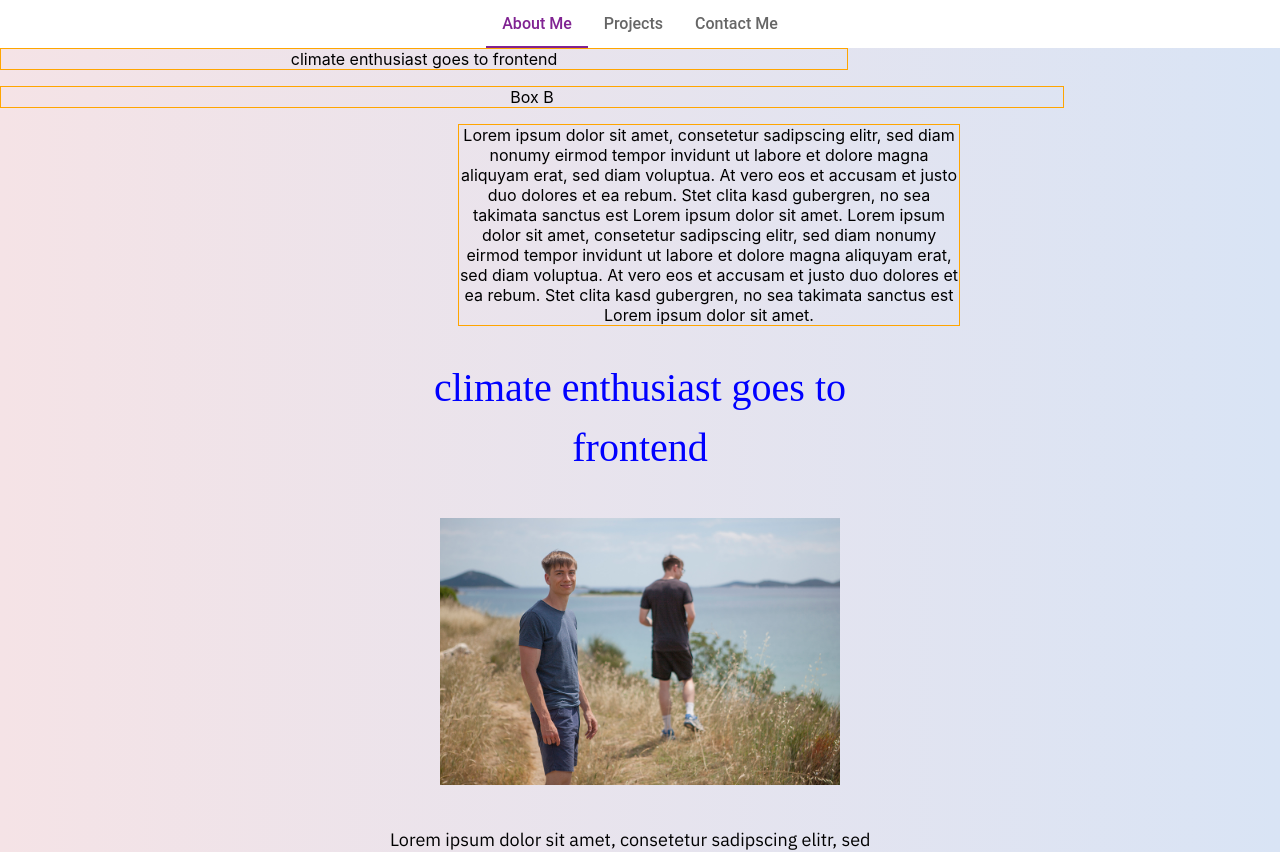
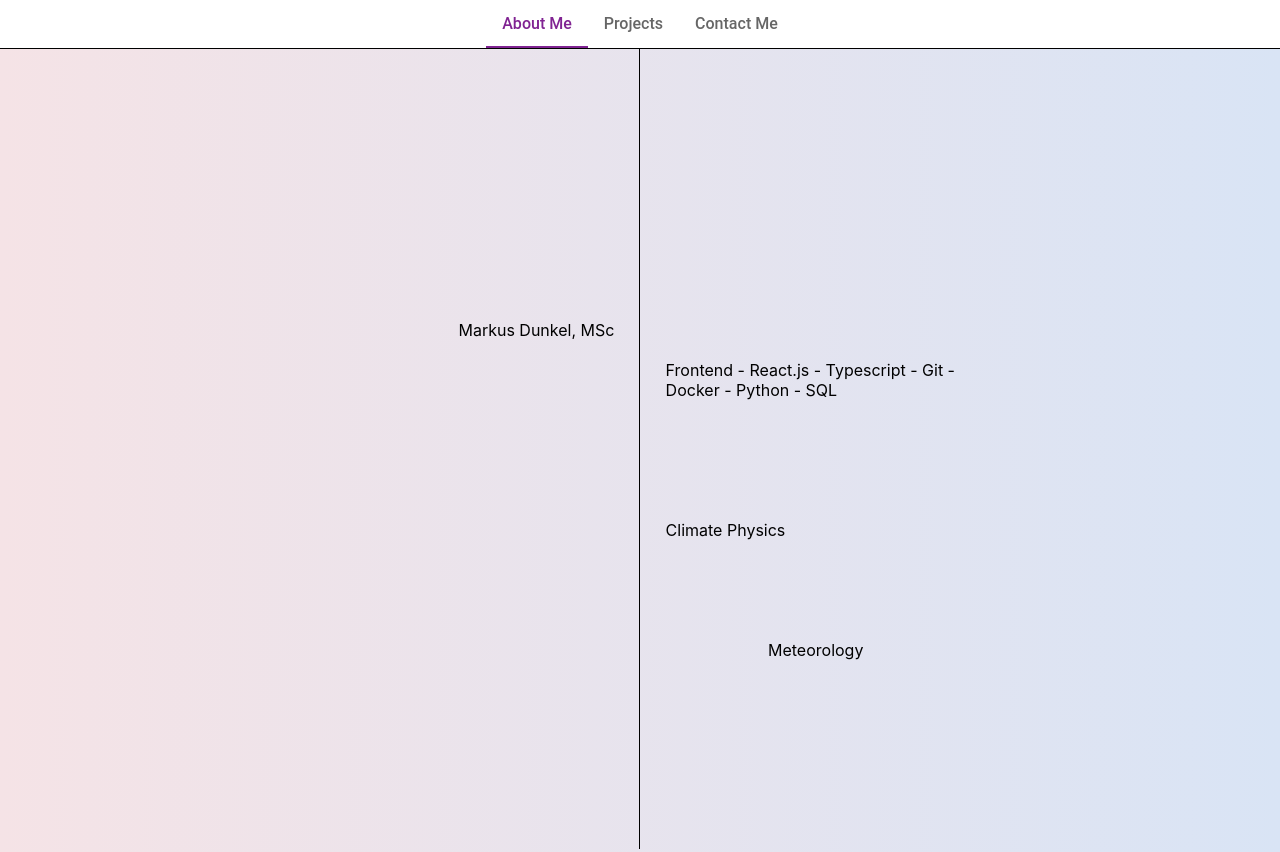
Before and after one commit to MarkusDunkel/personal_homepage, a React (Create React App) app: page / in a window 1280 px wide. Shown: the top 852 px of the page. Built offline with nearby package versions, Linux system fonts and the light colour scheme.

Commit message:
another entry section implemented

```diff
--- a/src/App.tsx
+++ b/src/App.tsx
@@ -58,21 +58,51 @@ function App() {
           setTabIndex={setTabIndex}
           tabIndex={tabIndex} />
         <SiteSection>
-          <Grid container spacing={2}>
-            <Grid item xs={12} md={8}>
-              <Box sx={{ border: '1px solid orange' }}>climate enthusiast goes to frontend</Box>
+          <Grid container spacing={0}>
+            <Grid item xs={12}>
+              <Box sx={{ borderTop: 1, height: '0' }}></Box>
             </Grid>
+            <Grid item xs={6} md={6}>
+              <Box sx={{ position: 'relative', borderRight: 1, height: '100vh' }}></Box>
+              <Box sx={{ position: 'absolute', maxWidth: '300px', border: '0px solid orange', top: '40vh', right: '52%' }}>
+                <Box sx={{ textAlign: 'right' }}>Markus Dunkel, MSc</Box>
+              </Box>
+              <Box sx={{ position: 'absolute', maxWidth: '300px', border: '0px solid orange', top: '45vh', left: '52%' }}>
+                <Box sx={{ textAlign: 'left' }}>Frontend - React.js - Typescript - Git - Docker - Python - SQL</Box>
+              </Box>
+              <Box sx={{ position: 'absolute', maxWidth: '300px', border: '0px solid orange', top: '65vh', left: '52%' }}>
+                <Box sx={{ textAlign: 'left' }}>Climate Physics</Box>
+              </Box>
+              <Box sx={{ position: 'absolute', maxWidth: '300px', border: '0px solid orange', top: '80vh', left: '60%' }}>
+                <Box sx={{ textAlign: 'left' }}>Meteorology</Box>
+              </Box>
+            </Grid>
+            <Grid item xs={6} md={6}>
+              <Box sx={{ border: '0px solid orange', height: '100vh' }}></Box>
+            </Grid>
+          </Grid>
+        </SiteSection>
+        <SiteSection>
+          <Grid container spacing={0}>
             <Grid item xs={12} md={10}>
-              <Box sx={{ border: '1px solid orange' }}>Box B</Box>
+              <Box sx={{ border: '0px solid orange' }}><img src={profilePicture} alt="profilePicture" style={{ width: '80%', maxWidth: '700px', }} /></Box>
             </Grid>
-            <Grid item xs={12} md={12}>
-              <Box sx={{ maxWidth: 500, border: '1px solid orange', mr: '25%', float: 'right' }}>
-                {aboutMeText}
+            <Grid item xs={0} md={4}>
+              <Box sx={{ border: '0px solid orange' }}>
+              </Box>
+            </Grid>
+            <Grid item xs={12} md={5}>
+              <Box ref={about} id='about' sx={{ textAlign: 'left', border: '0px solid orange', p: 2 }}>
+                <Typography variant='body'>{aboutMeText}</Typography>
+              </Box>
+            </Grid>
+            <Grid item xs={0} md={3}>
+              <Box sx={{ border: '0px solid orange' }}>
               </Box>
             </Grid>
           </Grid>
         </SiteSection>
-        <SiteSection>
+        {/* <SiteSection>
           <Box sx={{ width: '95%', maxWidth: 500 }}>
             <Grid alignItems="center"
               container direction='column' rowSpacing={5}>
@@ -102,7 +132,7 @@ function App() {
 
             </Grid>
           </Box>
-        </SiteSection>
+        </SiteSection> */}
         <Box ref={project} id='projects'>
           <SiteSection>
             <Box sx={{ display: 'flex', flexWrap: 'wrap', flexDirection: 'row-reverse', justifyContent: 'center', padding: 0, margin: 0, rowGap: '30px', columnGap: '20px' }}>
```
